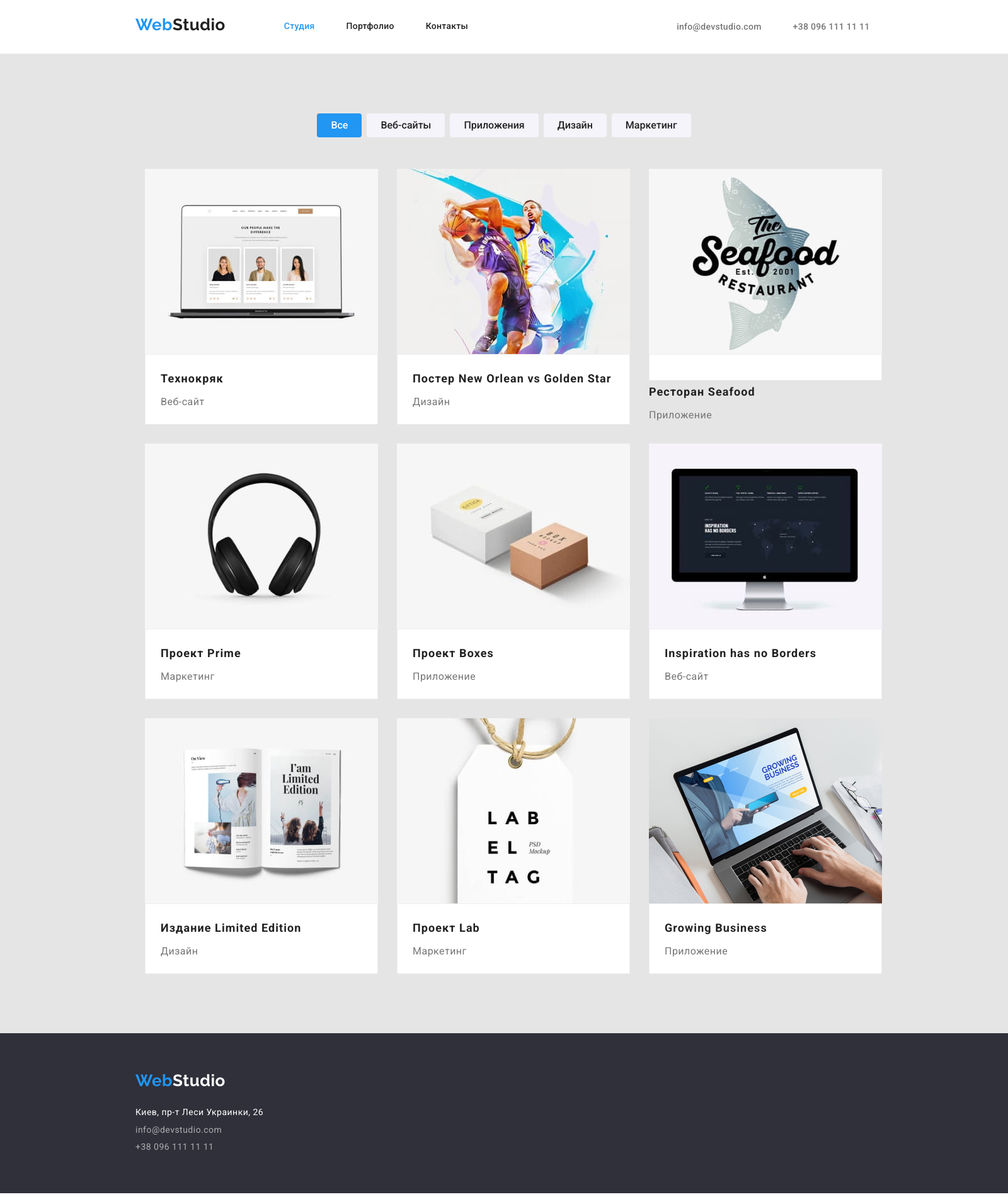
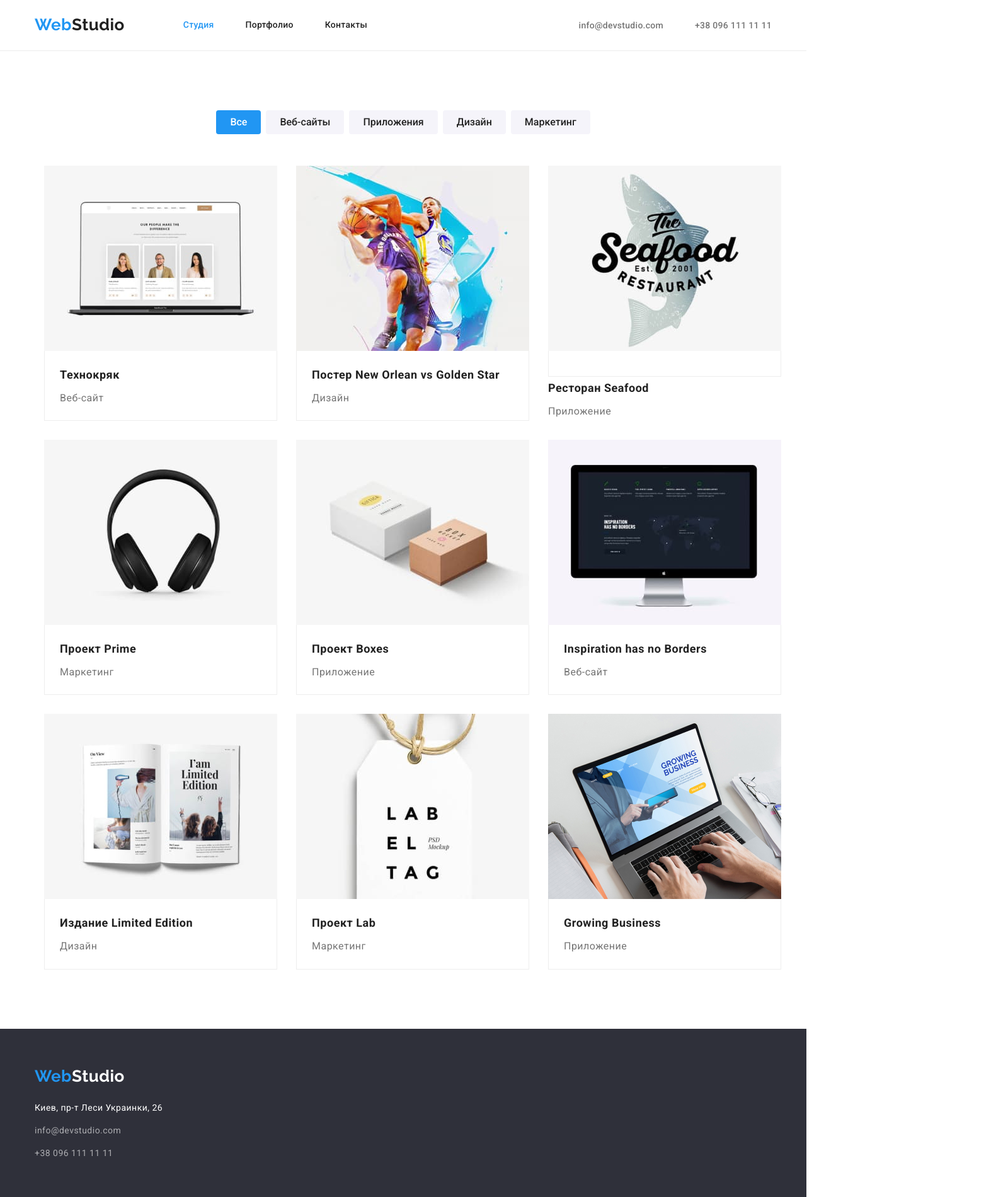
Before and after one commit to Natalya1111/goit-markup-hw-03, a plain HTML site: page portfolio.html in a window 1280 px wide. Shown: the top 1900 px of the page at 63% size, 1600 px wide, since content can reach past the window. Drawn offline with nearby package versions, Linux system fonts and the light colour scheme.

Commit message:
Доработка ДЗ

```diff
--- a/css/styles.css
+++ b/css/styles.css
@@ -10,7 +10,6 @@
   --second-accent-color: #188ce8;
 }
 body {
-  width: 1600px;
   color: var(--primary-text-color);
   font-family: Roboto, sans-serif;
   letter-spacing: 0.03em;
@@ -36,11 +35,10 @@ button {
 }
 
 .container {
-  margin-left: 200px;
-  margin-right: 200px;
   width: 1200px;
   padding-left: 15px;
   padding-right: 15px;
+  margin: 0 auto;
 }
 
 /*Logo*/
@@ -98,6 +96,7 @@ ul {
 
 .logo-nav {
   display: flex;
+  align-items: center;
 }
 .site-nav {
   display: flex;
@@ -110,8 +109,6 @@ ul {
 
 .site-nav .link {
   display: block;
-  padding-top: 10px;
-  padding-bottom: 10px;
   color: var(--title-text-color);
   background-color: var(--second-text-color);
   font-weight: 500;
@@ -131,7 +128,7 @@ ul {
 
 .contact.list {
   display: flex;
-  margin-left: 331px;
+  margin-left: auto;
 }
 
 .contact.list .item + .item {
@@ -209,7 +206,6 @@ ul {
 .section {
   padding-top: 94px;
   padding-bottom: 94px;
-  background-color: var(--third-background-color);
 }
 .benefits {
   padding-bottom: 0px;
@@ -260,6 +256,10 @@ ul {
   line-height: 1.14;
   text-transform: uppercase;
 }
+.plus {
+  width: 270px;
+}
+
 .text {
   font-size: 14px;
 }
@@ -367,15 +367,17 @@ img {
   font-weight: 700;
   font-size: 18px;
   line-height: 2;
-  letter-spacing: 0.06em;
+  letter-spacing: 0.03em;
 }
 
 .project {
   padding-top: 20px;
   padding-bottom: 20px;
   padding-left: 24px;
+  padding-right: 24px;
   background-color: var(--second-text-color);
   border: 1px solid #eeeeee;
+  border-top: none;
 }
 
 /* Footer */
@@ -413,6 +415,9 @@ footer {
 .address .link.map {
   color: var(--second-text-color);
 }
+.address .visit:not(:last-child) {
+  margin-bottom: 9px;
+}
 
 /*Основной текст #E5E5E5
 ;
--- a/portfolio.html
+++ b/portfolio.html
@@ -38,6 +38,7 @@
         <h1 class="visually-hidden">Портфолио</h1>
     <!--Кнопки фильтров-->
         <section class="section">
+            <div class="container">
                 <h2 class="visually-hidden" class="section-title">Фильтры</h2>
                 <ul class="filters">
                     <li>
@@ -58,8 +59,6 @@
                 </ul>
 
     <!--Портфолио-->
-
-        <div class="container">
                 <h2 class="visually-hidden" class="section-title">Наши работы</h2>
                 <ul class="work-list container">
                     <li class="flex-element">
@@ -133,11 +132,11 @@
             <a class="logo footer" href="index.html" lang="en"><span class="web">Web</span>Studio</a>
             <address>
                 <ul class="address">
-                    <li><a class="link map" href="https://goo.gl/maps/TSfYCQKMqH7pNoSs6" target="_blank"
+                    <li class="visit"><a class="link map" href="https://goo.gl/maps/TSfYCQKMqH7pNoSs6" target="_blank"
                             rel="noopener noreferrer">Киев,
                             пр-т Леси Украинки, 26</a></li>
-                    <li><a href="mailto:info@devstudio.com" class="link">info@devstudio.com</a></li>
-                    <li><a href="tel:+380961111111" class="link">+38 096 111 11 11</a></li>
+                    <li class="visit"><a href="mailto:info@devstudio.com" class="link">info@devstudio.com</a></li>
+                    <li class="visit"><a href="tel:+380961111111" class="link">+38 096 111 11 11</a></li>
                 </ul>
             </address>
         </div>
```
Also changed, not shown: index.html (+3 -3 lines). Lines whose indentation alone changed are shown as unchanged.
